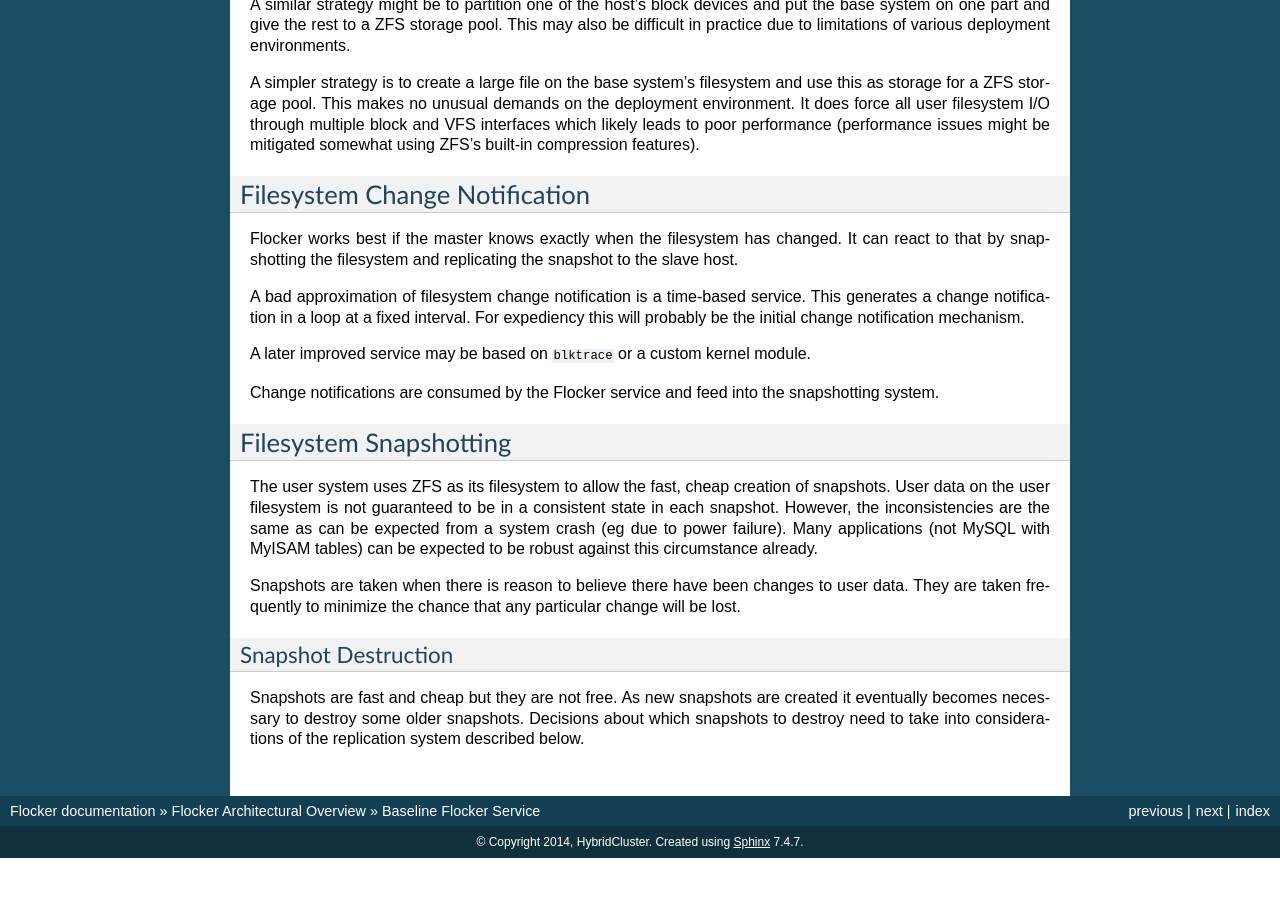
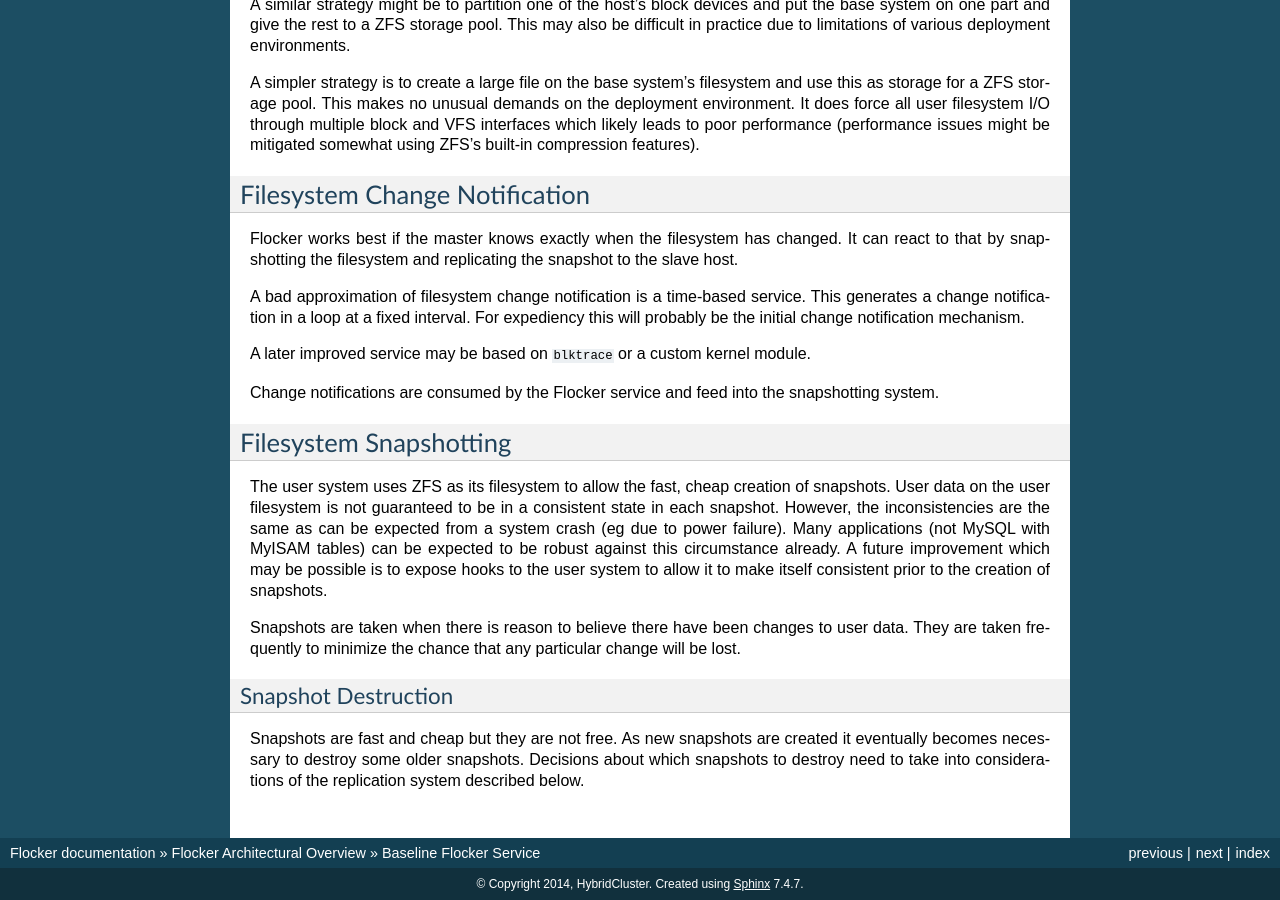
Before and after one commit to ClusterHQ/flocker, a Sphinx documentation site: the page built from docs/architecture/common.rst, in a window 1280 px wide and 900 px high, scrolled down 1376 px. Built offline with Sphinx 7.4.7, drawn with Linux system fonts in a browser that asks for light colours; before the commit the page ends 2234 px from its top, so only the background shows below that.

Commit message:
mention that we can make this better at the cost of getting cooperation from the user system

```diff
--- a/docs/architecture/common.rst
+++ b/docs/architecture/common.rst
@@ -95,6 +95,7 @@ The user system uses ZFS as its filesystem to allow the fast, cheap creation of
 User data on the user filesystem is not guaranteed to be in a consistent state in each snapshot.
 However, the inconsistencies are the same as can be expected from a system crash (eg due to power failure).
 Many applications (not MySQL with MyISAM tables) can be expected to be robust against this circumstance already.
+A future improvement which may be possible is to expose hooks to the user system to allow it to make itself consistent prior to the creation of snapshots.
 
 Snapshots are taken when there is reason to believe there have been changes to user data.
 They are taken frequently to minimize the chance that any particular change will be lost.
```
